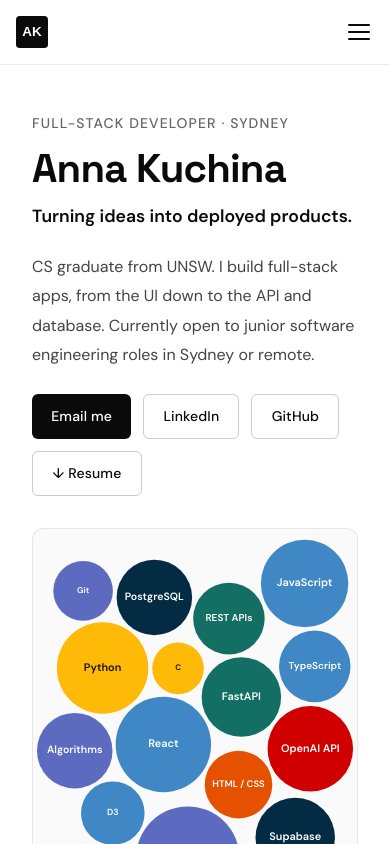
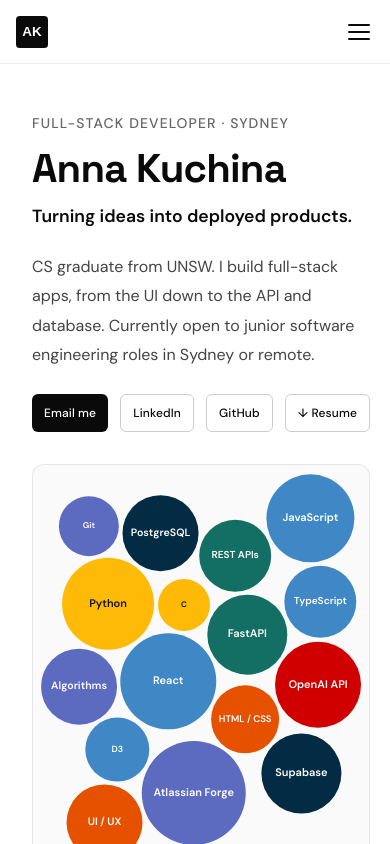
Before and after one commit to annakuchina/portfolio, a React (Create React App) app: page / in a window 390 px wide. Shown: the top 844 px of the page. Built offline with nearby package versions, Linux system fonts and the light colour scheme.

Commit message:
Added additional styling

```diff
--- a/src/styles/global.css
+++ b/src/styles/global.css
@@ -42,6 +42,7 @@ nav {
   top: 0;
   left: 0;
   right: 0;
+  height: 64px;
   z-index: 100;
   padding: 1.25rem 2rem;
   display: flex;
@@ -542,17 +543,17 @@ section:last-of-type {
 }
 
 .mobile-menu {
-  display: none;
   position: fixed;
-  top: 60px;
+  top: 64px;
   left: 0;
   right: 0;
   background: #fff;
+  border-top: 1px solid var(--border);
   border-bottom: 1px solid var(--border);
-  padding: 1rem 2rem;
   flex-direction: column;
-  gap: 1rem;
+  gap: 0;
   z-index: 99;
+  box-shadow: 0 8px 24px rgba(0, 0, 0, 0.08);
 }
 
 .mobile-menu a {
@@ -561,6 +562,17 @@ section:last-of-type {
   color: var(--ink);
   text-decoration: none;
   font-family: var(--font-body);
+  padding: 1.25rem 2rem;
+  border-bottom: 1px solid var(--border);
+  display: block;
+}
+
+.mobile-menu a:last-child {
+  border-bottom: none;
+}
+
+.mobile-menu a:hover {
+  color: var(--ink3);
 }
 
 /* FOOTER */
@@ -628,18 +640,40 @@ footer {
   .earlier-grid {
     grid-template-columns: 1fr;
   }
+
   .stats-row {
     grid-template-columns: 1fr;
   }
+
+  nav {
+    background: #fff;
+    backdrop-filter: none;
+  }
+
   .nav-links {
     display: none;
   }
+
   .hamburger {
     display: flex;
   }
+
+  .hero-links {
+    justify-content: center;
+    flex-wrap: nowrap;
+    overflow-x: auto;
+  }
+
+  .hero-links .btn {
+    font-size: 0.75rem;
+    padding: 0.5rem 0.75rem;
+    white-space: nowrap;
+  }
+
   .mobile-menu {
     display: flex;
   }
+
   .nav-links {
     display: none;
   }
```
Also changed, not shown: 2 other files (tests, documents, lock files or other folders).
